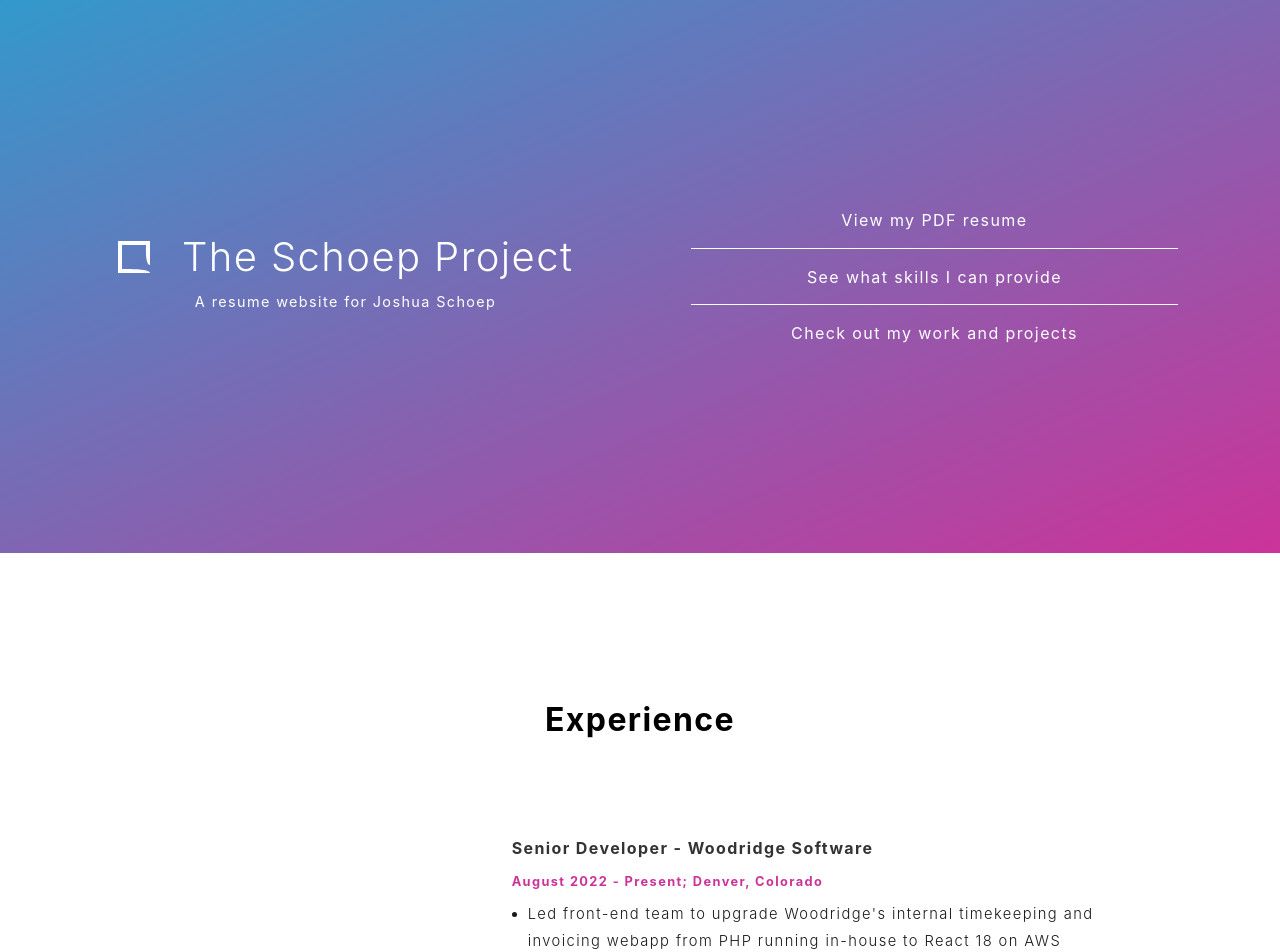
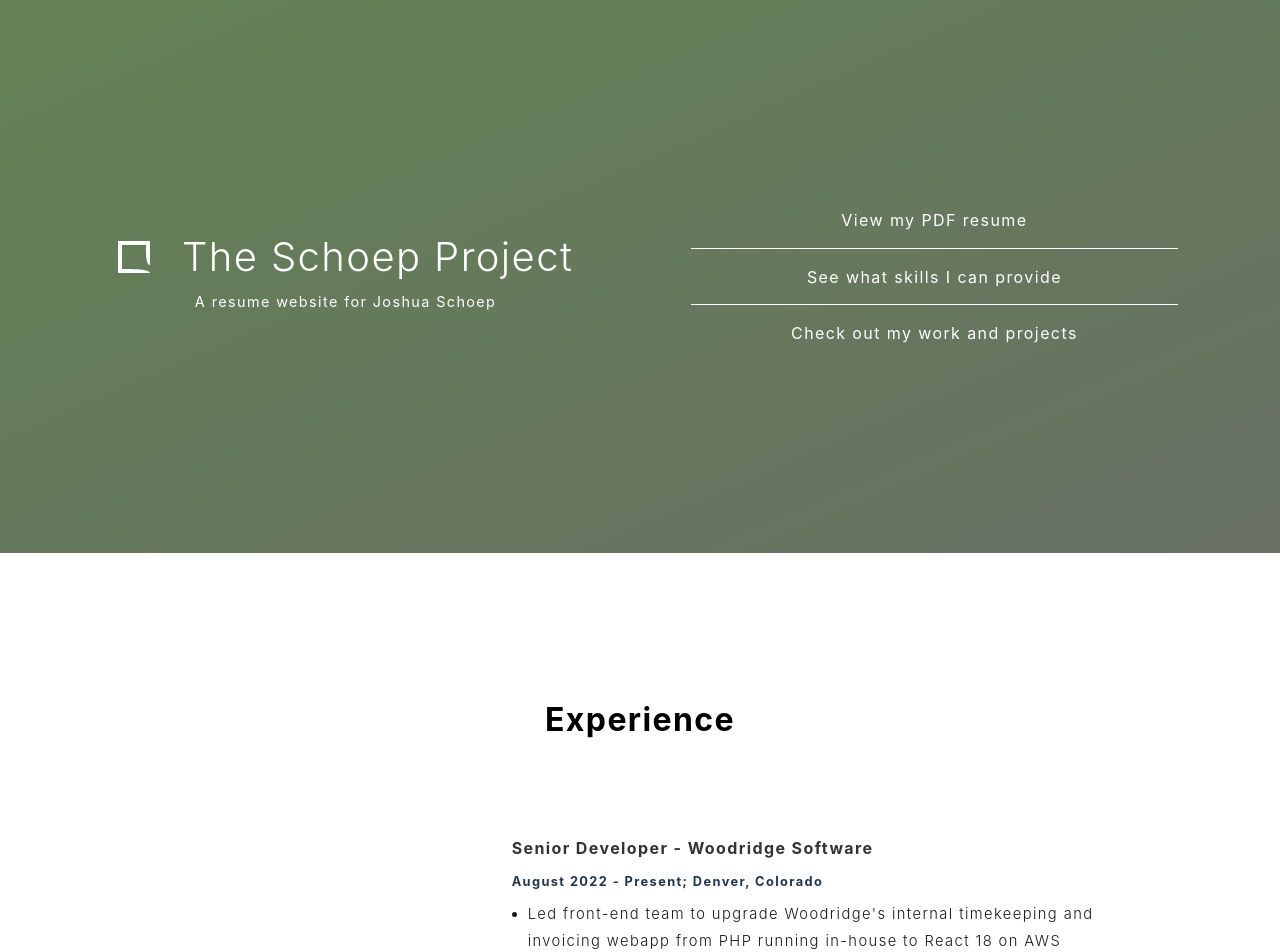
Before and after one commit to joshuadschoep/schoepproject-com, a React app: page / in a window 1280 px wide. Shown: the top 952 px of the page. Built offline with nearby package versions, Linux system fonts and the light colour scheme.

Commit message:
record cors

```diff
--- a/src/components/footer/footer.module.scss
+++ b/src/components/footer/footer.module.scss
@@ -12,12 +12,8 @@
   }
 
   color: #fff;
-  background: fixed
-    linear-gradient(
-      to top right,
-      styles.$theme-primary,
-      styles.$theme-secondary
-    );
+  background: styles.$theme-primary;
+
 
   > article {
     width: 100%;
--- a/src/components/header/header.module.scss
+++ b/src/components/header/header.module.scss
@@ -31,7 +31,7 @@ $logoMargin: styles.$imageMargin;
 
   padding: 3em;
   color: styles.$header-textColor;
-  background: fixed
+  background:
     linear-gradient(
       to bottom right,
       styles.$header-topLeftBackground,
--- a/src/pages/home/splashes/education/education.module.scss
+++ b/src/pages/home/splashes/education/education.module.scss
@@ -3,10 +3,6 @@
 );
 
 .education {
-  //   * {
-  //     outline: 1px solid red;
-  //   }
-
   @include styles.columns(2);
   color: #333;
 
--- a/src/pages/home/splashes/hero/hero.module.scss
+++ b/src/pages/home/splashes/hero/hero.module.scss
@@ -11,7 +11,7 @@ $logoMargin: styles.$imageMargin;
   position: relative;
   @include styles.columns(2);
   color: styles.$header-textColor;
-  background: fixed
+  background:
     linear-gradient(
       to bottom right,
       styles.$header-topLeftBackground,
--- a/src/styles/colors/_header.scss
+++ b/src/styles/colors/_header.scss
@@ -3,4 +3,4 @@
 $textColor: theme.$whiteText;
 $barColor: theme.$whiteText;
 $topLeftBackground: theme.$primary;
-$bottomRightBackground: theme.$secondary;
+$bottomRightBackground: desaturate(theme.$primary, 15%);
--- a/src/styles/colors/_theme.scss
+++ b/src/styles/colors/_theme.scss
@@ -1,5 +1,5 @@
-$primary: #3399cc;
-$secondary: #cc3399 !default;
+$primary: #638154;
+$secondary: #22344e !default;
 
 $darkGreyText: #191919;
 $greyText: #333;
```
